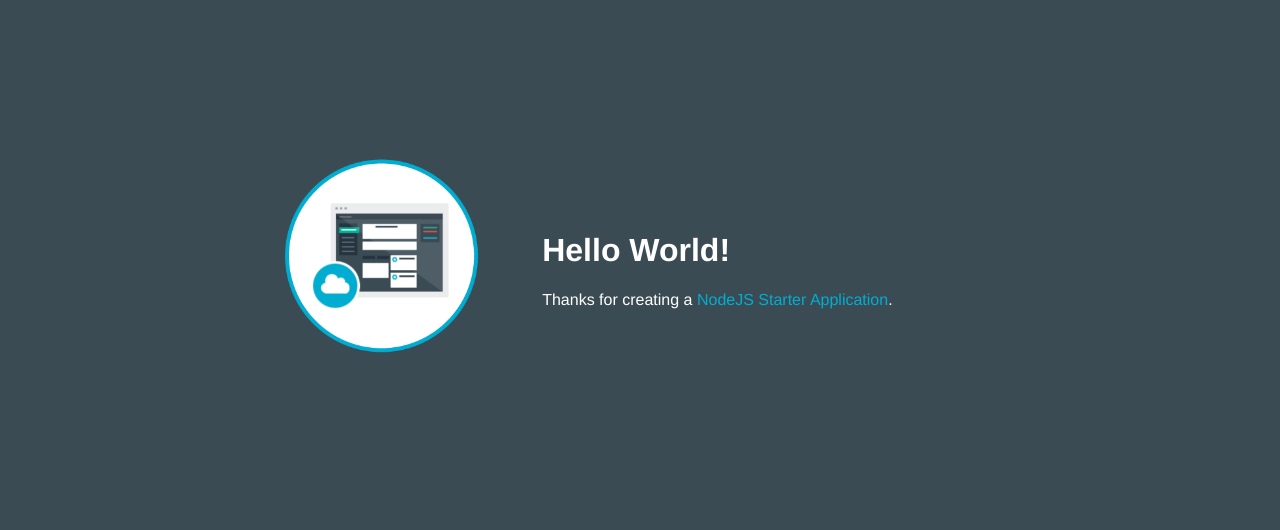
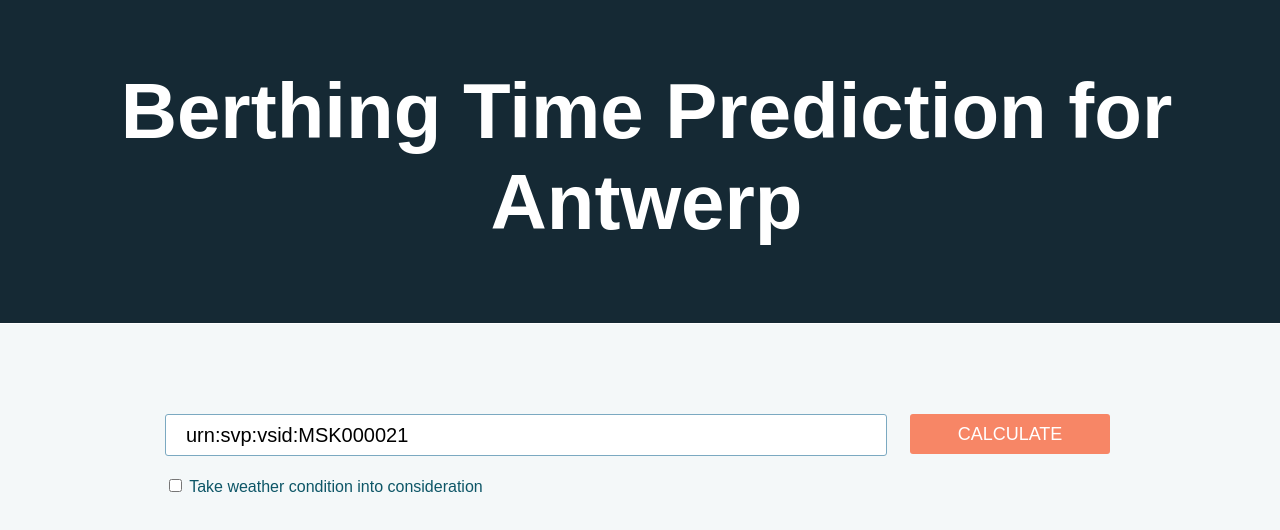
Before and after one commit to aazraq/berthingTimePredication-1482051350129, a website: page public/index.html in a window 1280 px wide. Drawn offline with nearby package versions, Linux system fonts and the light colour scheme.

Commit message:
BTP - Integration with Weather Company

```diff
--- /dev/null
+++ b/modules/etbCalculator/package.json
@@ -0,0 +1,4 @@
+{
+    "name": "etbCalculator",
+    "main": "./etbCalculator"
+}
--- /dev/null
+++ b/modules/etbCalculatorWeather/package.json
@@ -0,0 +1,4 @@
+{
+    "name": "etbCalculatorWeather",
+    "main": "./etbCalculatorWeather"
+}
--- /dev/null
+++ b/modules/svpClient/package.json
@@ -0,0 +1,4 @@
+{
+    "name": "svpClient",
+    "main": "./svpClient"
+}
--- a/public/index.html
+++ b/public/index.html
@@ -2,25 +2,43 @@
 <html>
 
   <head>
-    <title>NodeJS Starter Application</title>
+    <title>Berthing Time Predication</title>
     <meta charset="utf-8">
     <meta http-equiv="X-UA-Compatible" content="IE=edge">
     <meta name="viewport" content="width=device-width, initial-scale=1">
     <link rel="stylesheet" href="stylesheets/style.css">
+	<script src="https://code.jquery.com/jquery-3.1.1.min.js" ></script>
+	<script>
+		function calculate() {
+			var objectId = $('#objectId').val();
+			var isWeather = $('#isWeather').is(':checked');
+
+			$.ajax({
+				url: '/calculateETB',
+				data: {objectId: objectId, isWeather: isWeather },
+				success: function(data) {
+					$('#result').html('Estimated time of berthing is ' + data);
+				},
+				error: function(data) {
+					$('#result').html('<div class="error">Could not load resutls for ' + objectId + ', please try again!</div>');
+				}
+			});
+		}
+	</script>
   </head>
 
   <body>
-    <table>
-      <tr>
-        <td style= "width:30%;">
-          <img class = "newappIcon" src="images/newapp-icon.png">
-        </td>
-        <td>
-          <h1 id="message">Hello World!</h1>
-          <p class='description'></p> Thanks for creating a <span class = "blue">NodeJS Starter Application</span>.
-        </td>
-      </tr>
-    </table>
+    <div class="header">Berthing Time Prediction for Antwerp</div>
+	<div class="container">
+		<div class="row">
+			<input type="text" id="objectId" placeholder="Object ID" value="urn:svp:vsid:MSK000021"/>
+			<button class="button" onclick="calculate()">Calculate</button>
+		</div>
+		<div class="row">
+			<input type="checkbox" id="isWeather" /> Take weather condition into consideration
+		</div>
+		<div class="row result" id="result"></div>
+	</div>
   </body>
 
 </html>
--- a/public/stylesheets/style.css
+++ b/public/stylesheets/style.css
@@ -1,81 +1,57 @@
-/* style.css
- * This file provides css styles.
- */
-
-body,html {
-	background-color: #3b4b54; width : 100%;
-	height: 100%;
-	margin: 0 auto;
-	font-family: "HelveticaNeue-Light", "Helvetica Neue Light", "Helvetica Neue", Helvetica, Arial, "Lucida Grande", sans-serif;
-	color: #ffffff;
+body {
+    background-color: #f4f8f9;
+	margin: 0px;
+	font-family: Arial, Helvetica, sans-serif;
 }
 
-a {
-	text-decoration: none;
-	color: #00aed1;
+.header {
+	color: white;
+    font-size: 78px;
+    font-weight: bold;
+    border-bottom: #ffffff 1px solid;
+    padding: 66px 0px 75px 13px;
+    background-color: #152934;
+    text-align: center;
 }
 
-a:hover {
-	text-decoration: underline;
+.container {
+    padding: 80px 0 0 0;
+    width: 950px;
+    margin: 0 auto;
+    color: #0d5667;
 }
 
-.newappIcon {
-	padding-top: 10%;
-	display: block;
-	margin: 0 auto;
-	padding-bottom: 2em;
-	max-width:200px;
+.container  input[type="text"]{
+	width: 680px;
+    height: 40px;
+    border-radius: 3px;
+    border: 1px #7ba9c1 solid;
+    padding: 0 20px;
+    font-size: 20px;
 }
 
-h1 {
-	font-weight: bold;
-	font-size: 2em;
+.container  .button {
+	width: 200px;
+    margin: 0 5px;
+    background-color: #f78666;
+    border-width: 0px;
+    height: 40px;
+    border-radius: 3px;
+    font-size: 18px;
+    color: white;
+    padding: 0px;
+    text-transform: uppercase;
+	cursor: pointer;
+    float: right;
 }
 
-.leftHalf {
-	float: left;
-	background-color: #26343f;
-	width: 45%;
-	height: 100%;
+.row {
+    padding: 10px 0px;
 }
 
-.rightHalf {
-	float: right;
-	width: 55%;
-	background-color: #313f4a;
-	height: 100%;
-	overflow:auto;
+.result {
+	font-size: 30px;
 }
-
-.blue {
-	color: #00aed1;
+.error {
+	color: red;
 }
-
-
-table {
-	table-layout: fixed;
-	width: 800px;
-	margin: 0 auto;
-	word-wrap: break-word;
-	padding-top:10%;
-}
-
-th {
-	border-bottom: 1px solid #000;
-}
-
-th, td {
-	text-align: left;
-	padding: 2px 20px;
-}
-
-.env-var {
-	text-align: right;
-	border-right: 1px solid #000;
-	width: 30%;
-}
-
-pre {
-	padding: 0;
-	margin: 0;
-}
```
Also changed, not shown: app.js (+44 -0 lines), modules/etbCalculator/etbCalculator.js (added, +11 -0 lines), modules/etbCalculatorWeather/etbCalculatorWeather.js (added, +99 -0 lines), modules/svpClient/svpClient.js (added, +29 -0 lines), 2 other files.
